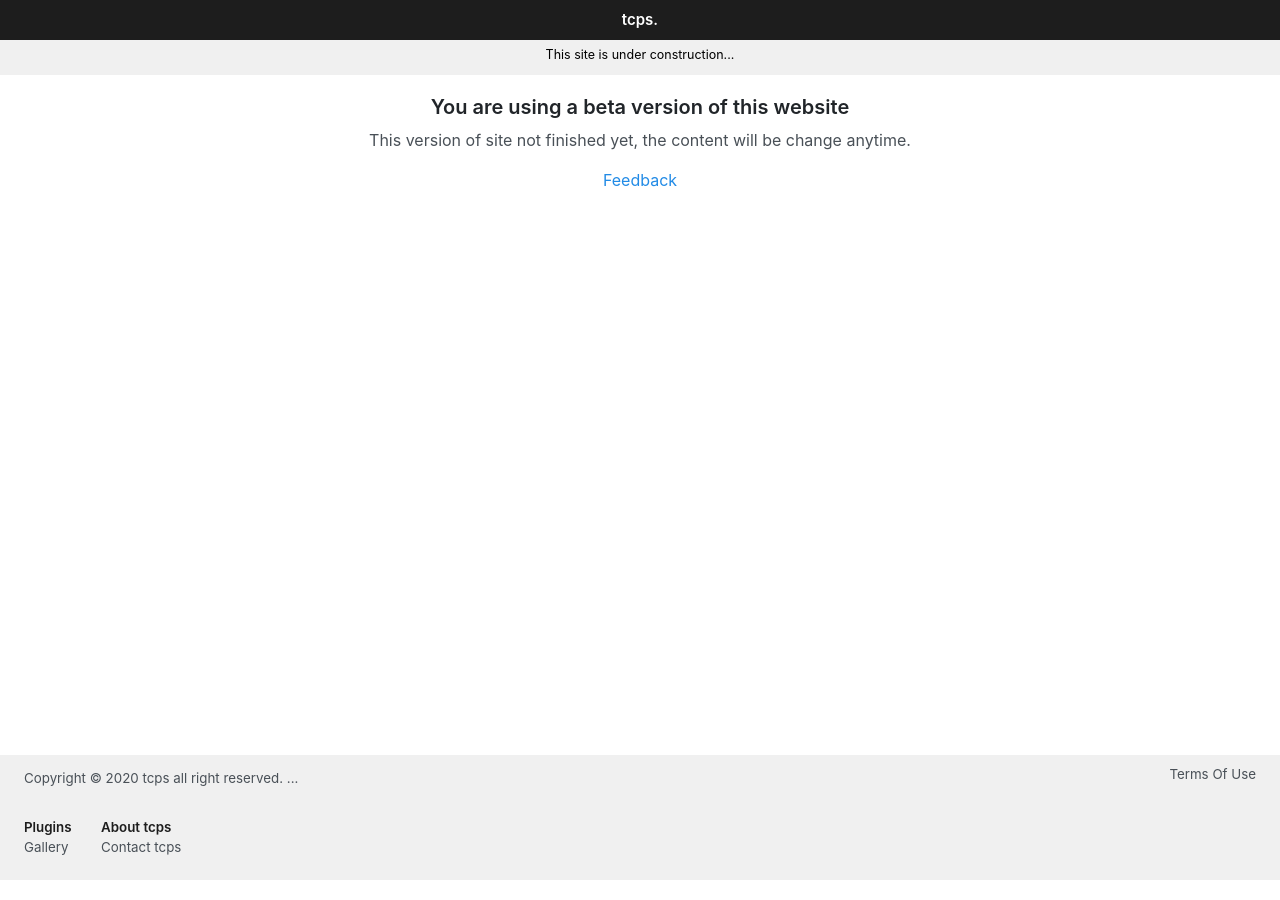
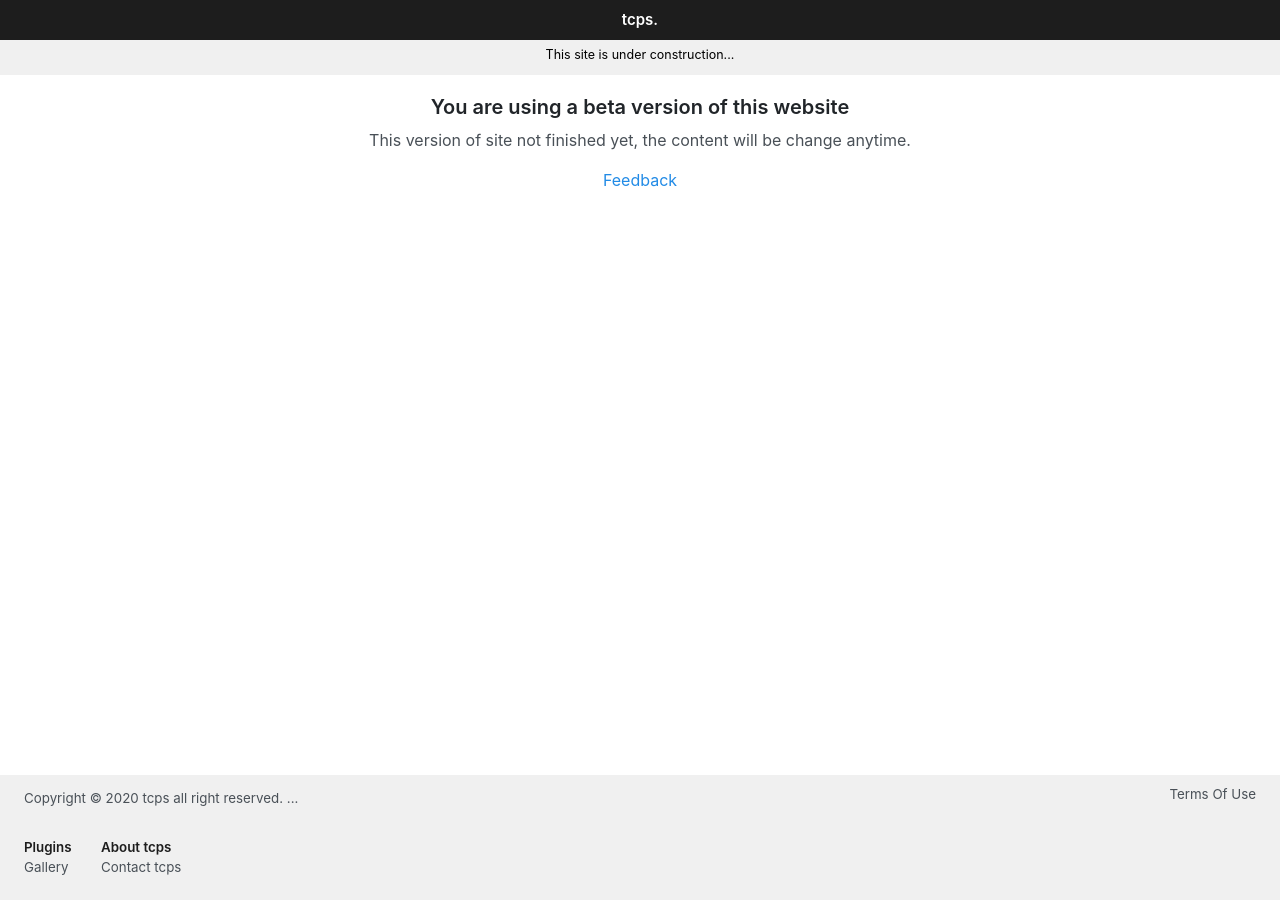
Before and after one commit to ttcps/ttcps.github.io, a Jekyll site: the page built from index.html, in a window 1280 px wide and 900 px high, scrolled down 45 px. Built offline with Jekyll 4.4.1, drawn with Linux system fonts in a browser that asks for light colours.

Commit message:
Update home.html

```diff
--- a/_layouts/home.html
+++ b/_layouts/home.html
@@ -8,7 +8,7 @@
     <div style="height: 40px;margin: 0px;"></div>
     {% include banner.html background-color="var(--link-color)" text="<a href='/covid' style='color: #ffffff;'>Stay home, stay safe. Learn more about COVID-19.</a>" %}
     {% include banner.html text="This site is under construction..." %}
-    <div class="container content" style="min-height: calc(100vh - 245px)">
+    <div class="container content" style="min-height: calc(100vh - 225px)">
       <main>
         {{ content }}
       </main>
```
